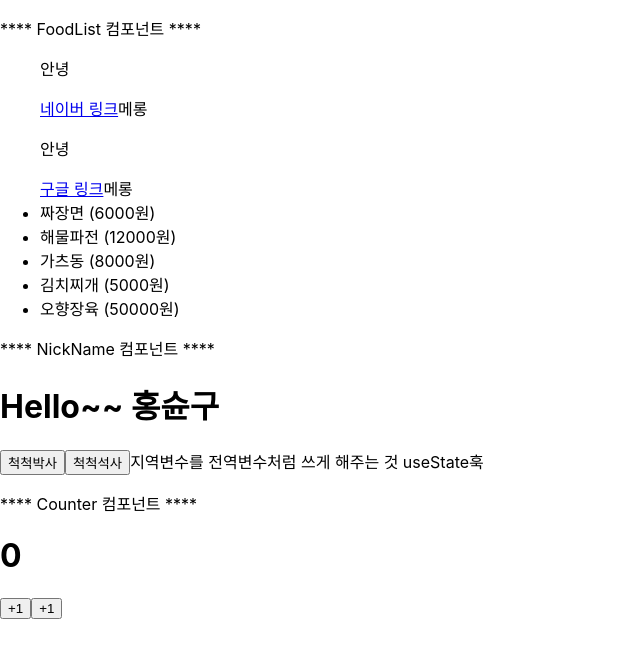
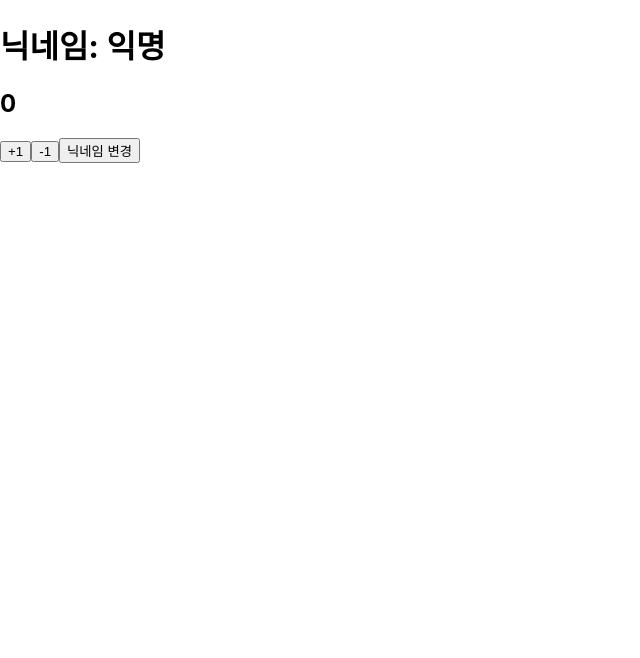
Before and after one commit to 330sum/react-basic202305, a React (Create React App) app: page / in a window 1280 px wide. Shown: the top 658 px of the page, without its empty margins (0-640 px from the left). Built offline with nearby package versions, Linux system fonts and the light colour scheme; the HTML template or start-up script is replaced by a standard one.

Commit message:
# 3. useEffect Hook

```diff
--- a/src/App.js
+++ b/src/App.js
@@ -24,17 +24,11 @@ function App() {
   // 함수호출문이나 변수참조만 할 수 있음
   return (
     <>
-     <p>**** FoodList 컴포넌트 ****</p>
-     <p>
-
-     </p>
+     {/* <p>**** FoodList 컴포넌트 ****</p>
       <FoodList />
-
       <p>**** NickName 컴포넌트 ****</p>
       <NickName />
-      지역변수를 전역변수처럼 쓰게 해주는 것 useState훅
-
-      <p>**** Counter 컴포넌트 ****</p>
+      <p>**** Counter 컴포넌트 ****</p> */}
       <Counter />
 
       {/* 5월22일 */}
--- a/src/component/chap03_state/Counter.js
+++ b/src/component/chap03_state/Counter.js
@@ -1,4 +1,4 @@
-import React,  { useState } from 'react'
+import React,  { useEffect, useState, userEffect } from 'react'
 
 const Counter = () => {
 
@@ -14,14 +14,40 @@ const Counter = () => {
     // 예: 네트워크 요청, 데이터 변경, 이벤트 리스너 등이 부작용에 해당
     // 그래서 부작용을 처리하기 위해 useEffect 훅을 사용
 
+    const[nick, setNick] = useState('익명');
+
+    /*
+        useEffect
+        - 화면이 처음 렌더링(마운트된다라고 표현함) 될 때, 자동호출 되는 함수
+        - 상태값이 변경될때마다 다시 호출
+        - 만약에 첫 렌더링 시에만 useEffect를 호출하고 싶다면
+          두번째 파라미터로 빈 배열(의존성 배열)을 넣으면 된다
+        - 의존성 배열에 상태변수를 넣으면 해당 상태변수가 업데이트 될 때마다 useEffect가 재 호출됨
+        - 즉, useEffect 쓰면 1회만 호출되고, []의존성배열에 넣으면 또 호출함
+    */
+   useEffect(() => {
+        // 화면이 처음 렌더링 될 때, 서버 api호출하는 경우
+        // 처음 1번만 호출하고 또 할 필요가 있을까?
+        console.log('3. useEffect Call!!');
+        console.log(`4. nick: ${nick}, number: ${number}`);
+    }, [number]);
+
+    console.log('1. component function execute!');
+
+
     const increase = () => { setNumber(number + 1); };
     const decrease = () => { setNumber(number - 1); };
 
+    const changeNick = () => { setNick('김철수'); };
+
   return (
     <>
-        <h1>{number}</h1>
+        { console.log('2. redered html!') }
+        <h1>닉네임: {nick}</h1>
+        <h2>{number}</h2>
         <button onClick={increase}>+1</button>
-        <button onClick={decrease}>+1</button>
+        <button onClick={decrease}>-1</button>
+        <button onClick={changeNick}>닉네임 변경</button>
     </>
     )
 }
```
